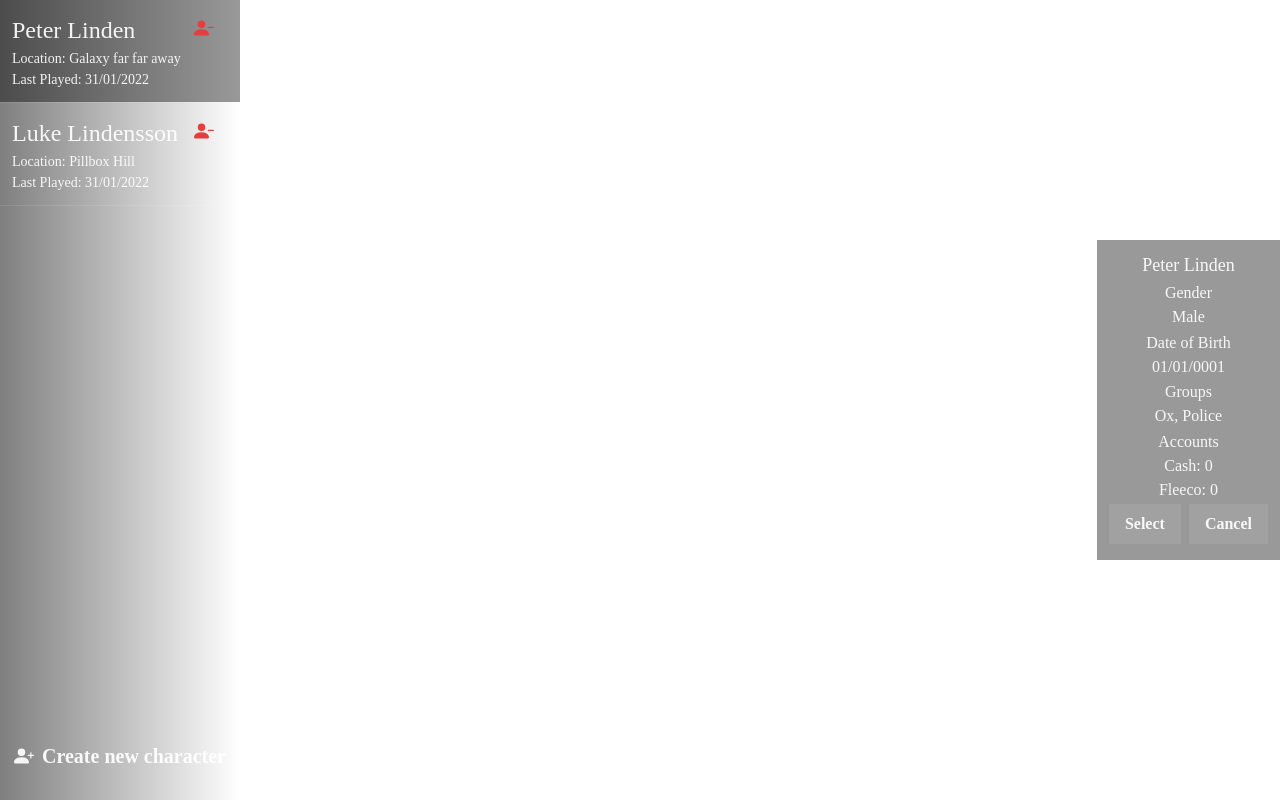
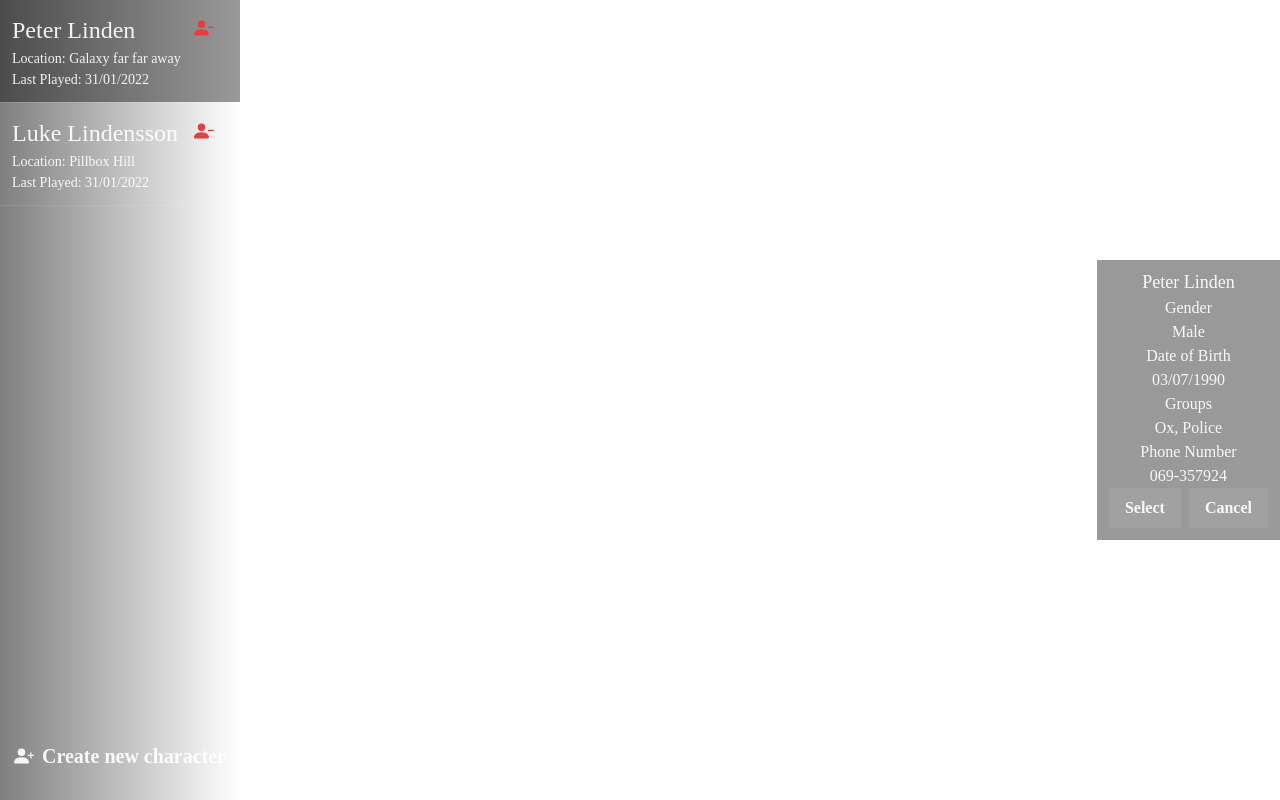
Before and after one commit to overextended/ox_core, a React (Create React App) app in the folder web/: page / in a window 1280 px wide. Both pictures are taken after a click on the element 120 px from the left and 51 px from the top of the page. Built offline with nearby package versions, Linux system fonts and the light colour scheme.

Commit message:
fix(nui): Properly display characters' dob

```diff
--- a/web/src/components/Characters.tsx
+++ b/web/src/components/Characters.tsx
@@ -20,6 +20,7 @@ debugData([
         lastname: 'Linden',
         gender: 'Male',
         location: 'Galaxy far far away',
+        dateofbirth: '03/07/1990',
         slot: 0,
       },
       {
@@ -27,6 +28,7 @@ debugData([
         lastname: 'Lindensson',
         gender: 'Male',
         location: 'Pillbox Hill',
+        dateofbirth: '14/03/1984',
         slot: 1,
       },
     ],
@@ -45,6 +47,7 @@ const Characters: React.FC<Props> = (props) => {
       lastname: '',
       location: '',
       gender: '',
+      dateofbirth: '',
       slot: 0,
     },
   ]);
--- a/web/src/components/Dialogs/SelectCharacter.tsx
+++ b/web/src/components/Dialogs/SelectCharacter.tsx
@@ -20,7 +20,7 @@ const SelectCharacter: React.FC<Props> = (props) => {
     <ScaleFade in={props.visible} unmountOnExit>
       <Box
         w="100%"
-        h="40vh"
+        h="35vh"
         p={3}
         bg={theme.colors.sideHover}
         fontFamily="Poppins"
@@ -33,14 +33,13 @@ const SelectCharacter: React.FC<Props> = (props) => {
           <Text>{props.character.gender}</Text>
           <Spacer />
           <Text>Date of Birth</Text>
-          <Text>01/01/0001</Text>
+          <Text>{props.character.dateofbirth}</Text>
           <Spacer />
           <Text>Groups</Text>
           <Text>Ox, Police</Text>
           <Spacer />
-          <Text>Accounts</Text>
-          <Text>Cash: 0</Text>
-          <Text>Fleeco: 0</Text>
+          <Text>Phone Number</Text>
+          <Text>069-357924</Text>
           <Spacer />
           <Box mb={1}>
             <Button mr={1} _hover={{ bg: 'green.500' }} onClick={() => playCharacter()}>
--- a/web/src/components/SideBar.tsx
+++ b/web/src/components/SideBar.tsx
@@ -15,6 +15,7 @@ const SideBar: React.FC = () => {
     lastname: '',
     gender: '',
     location: '',
+    dateofbirth: '',
     slot: 0,
   });
 
--- a/web/src/types/index.ts
+++ b/web/src/types/index.ts
@@ -3,5 +3,6 @@ export type Character = {
     lastname: string;
     location: string;
     gender: string;
+    dateofbirth: string;
     slot: number;
 }
```
